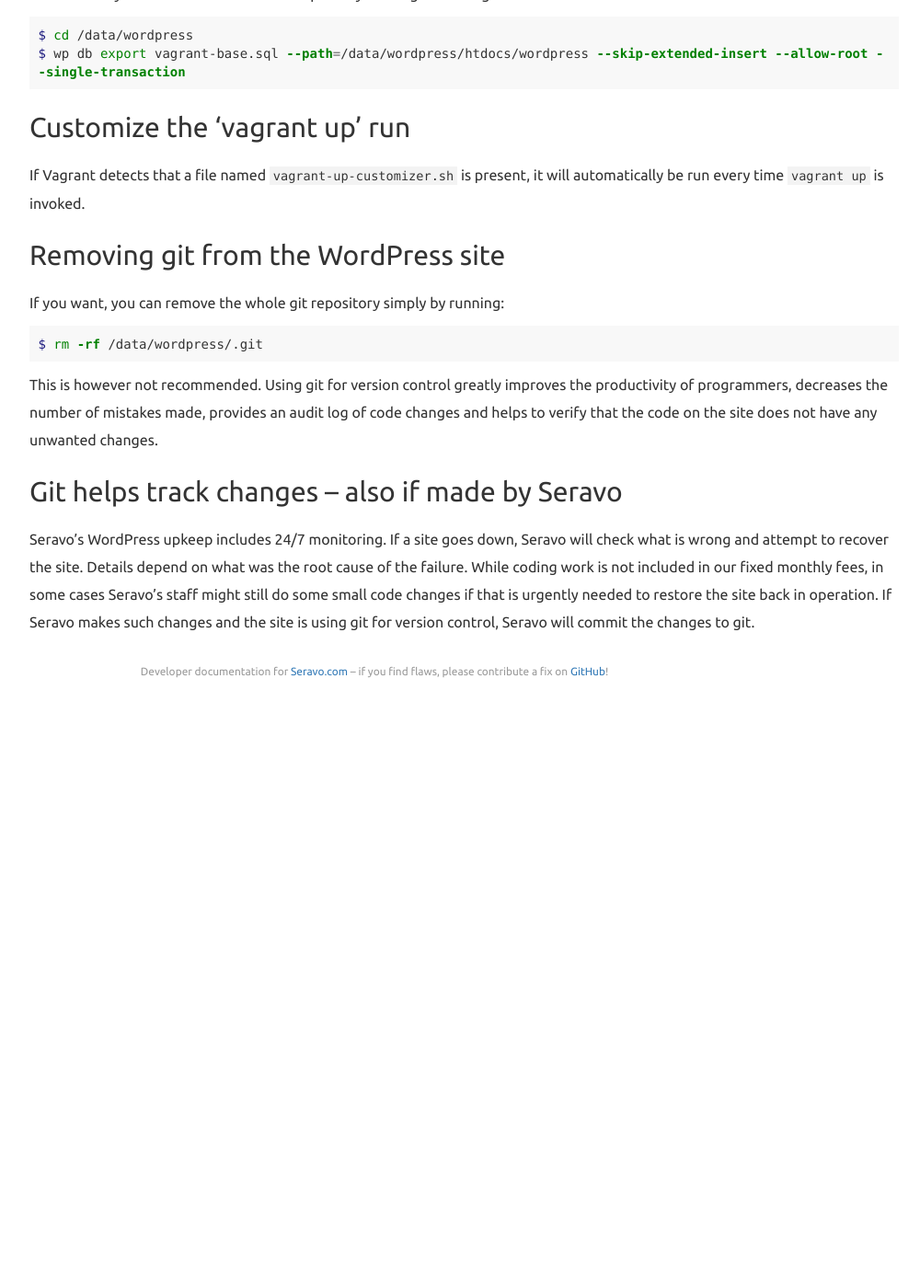
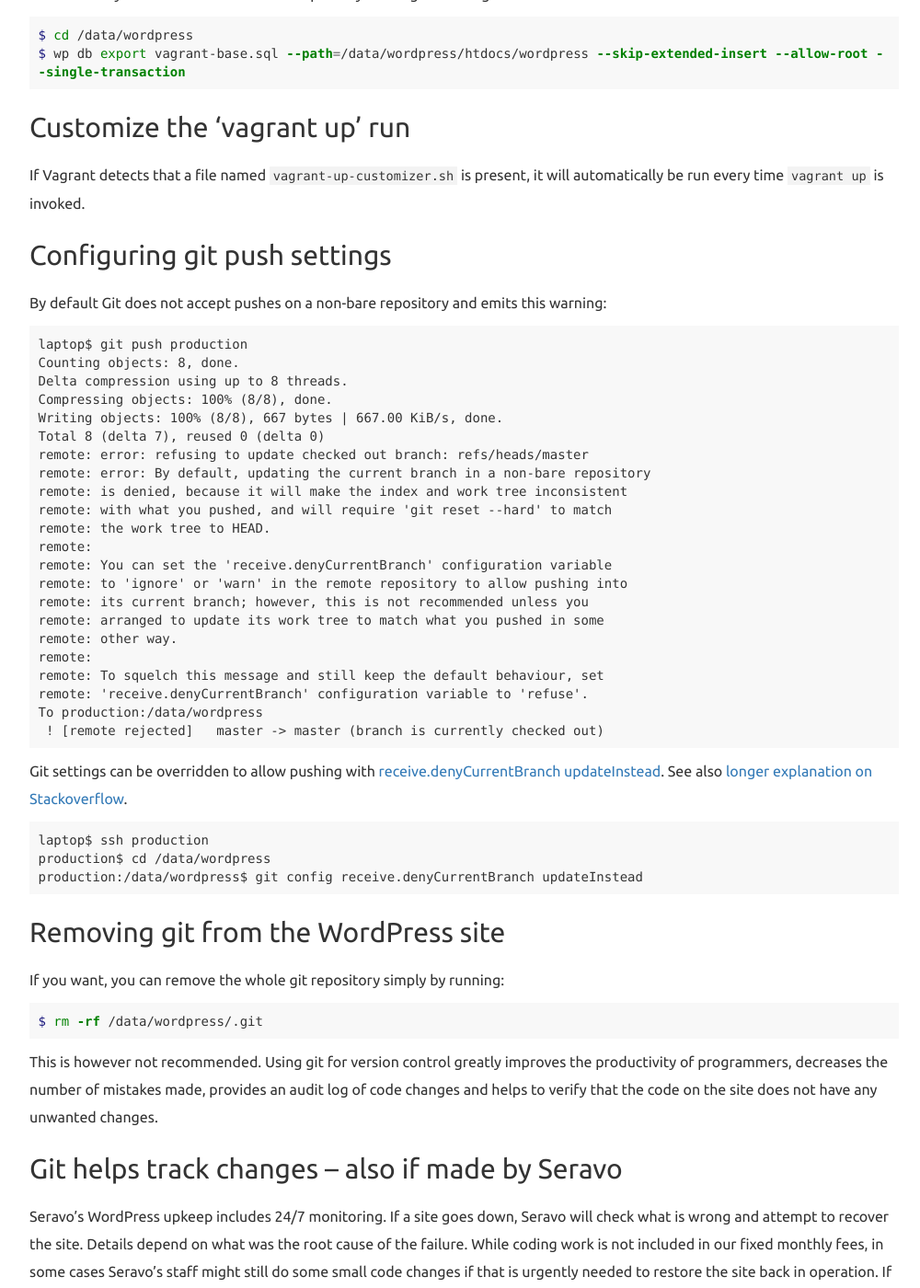
Before and after one commit to Seravo/docs, a Jekyll site: the page built from _posts/2015-10-13-local-development.md, in a window 1280 px wide and 1400 px high, scrolled down 2294 px. Shown: the whole window at 92% size, without its empty margins (233-1233 px from the left). Built offline with Jekyll 4.4.1, drawn with Linux system fonts in a browser that asks for light colours; nearby versions of some CDN libraries; before the commit the page ends 3062 px from its top, so only the background shows below that.

Commit message:
Document `git config receive.denyCurrentBranch updateInstead`

````diff
--- a/_posts/2015-10-13-local-development.md
+++ b/_posts/2015-10-13-local-development.md
@@ -98,6 +98,43 @@ $ wp db export vagrant-base.sql --path=/data/wordpress/htdocs/wordpress --skip-e
 
 If Vagrant detects that a file named `vagrant-up-customizer.sh` is present, it will automatically be run every time `vagrant up` is invoked.
 
+## Configuring git push settings
+
+By default Git does not accept pushes on a non-bare repository and emits this warning:
+
+```
+laptop$ git push production
+Counting objects: 8, done.
+Delta compression using up to 8 threads.
+Compressing objects: 100% (8/8), done.
+Writing objects: 100% (8/8), 667 bytes | 667.00 KiB/s, done.
+Total 8 (delta 7), reused 0 (delta 0)
+remote: error: refusing to update checked out branch: refs/heads/master
+remote: error: By default, updating the current branch in a non-bare repository
+remote: is denied, because it will make the index and work tree inconsistent
+remote: with what you pushed, and will require 'git reset --hard' to match
+remote: the work tree to HEAD.
+remote:
+remote: You can set the 'receive.denyCurrentBranch' configuration variable
+remote: to 'ignore' or 'warn' in the remote repository to allow pushing into
+remote: its current branch; however, this is not recommended unless you
+remote: arranged to update its work tree to match what you pushed in some
+remote: other way.
+remote:
+remote: To squelch this message and still keep the default behaviour, set
+remote: 'receive.denyCurrentBranch' configuration variable to 'refuse'.
+To production:/data/wordpress
+ ! [remote rejected]   master -> master (branch is currently checked out)
+```
+
+Git settings can be overridden to allow pushing with [receive.denyCurrentBranch updateInstead](https://git-scm.com/docs/git-config#Documentation/git-config.txt-receivedenyCurrentBranch). See also [longer explanation on Stackoverflow](https://stackoverflow.com/a/28262104/1151722).
+
+```
+laptop$ ssh production
+production$ cd /data/wordpress
+production:/data/wordpress$ git config receive.denyCurrentBranch updateInstead
+```
+
 ## Removing git from the WordPress site
 
 If you want, you can remove the whole git repository simply by running:
````
